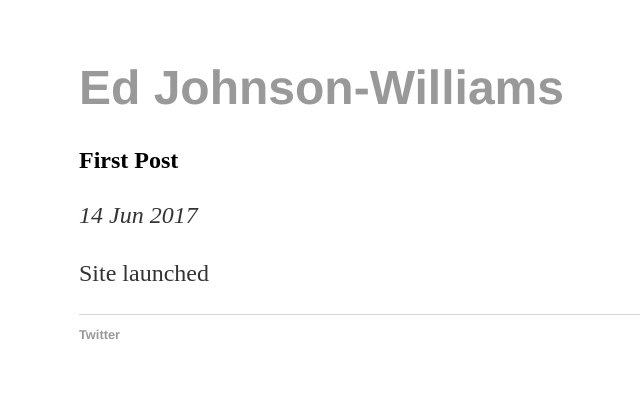
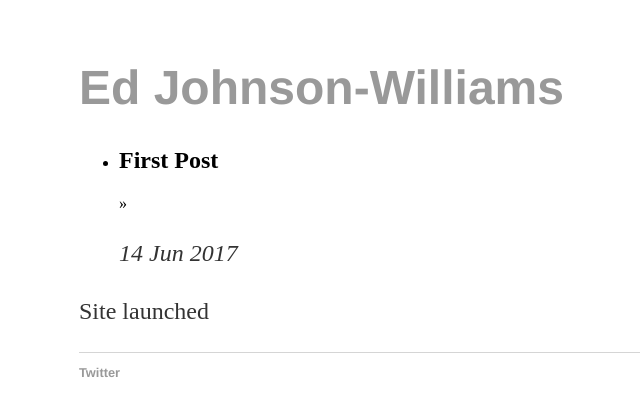
Before and after one commit to edjw/edjw.github.io, a Jekyll site: the page built from _posts/2017-06-14-launch.md, in a window 1280 px wide. Shown: the top 416 px of the page, without its empty margins (113-753 px from the left). Built offline with Jekyll 4.4.1, drawn with Linux system fonts in a browser that asks for light colours.

Commit message:
Create post.html

```diff
--- a/_layouts/post.html
+++ b/_layouts/post.html
@@ -1,8 +1,7 @@
 ---
 layout: default
 ---
-<h2>{{ page.title }}</h2>
-<p class="meta"><em>{{ page.date | date_to_string }}</em></p>
+<ul><li><h2>{{ page.title }}</h2> » <p class="meta"><em>{{ page.date | date_to_string }}</em></p></li></ul>
 
 <div class="post">
   {{ content }}
```
